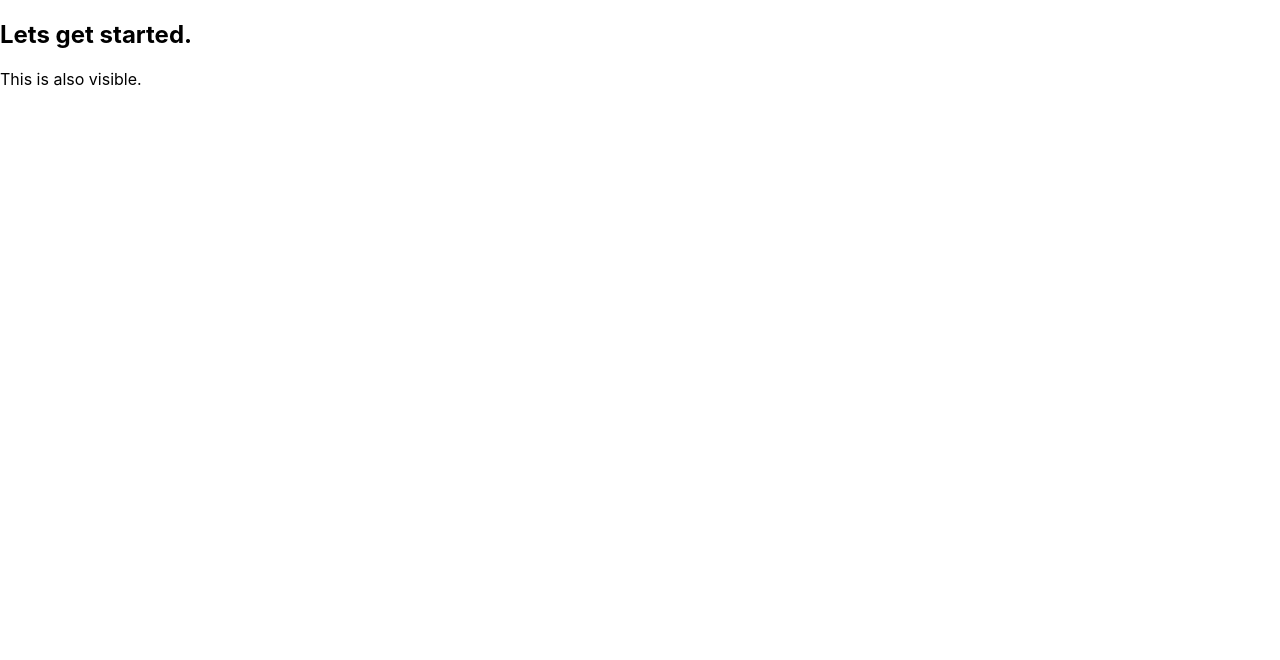
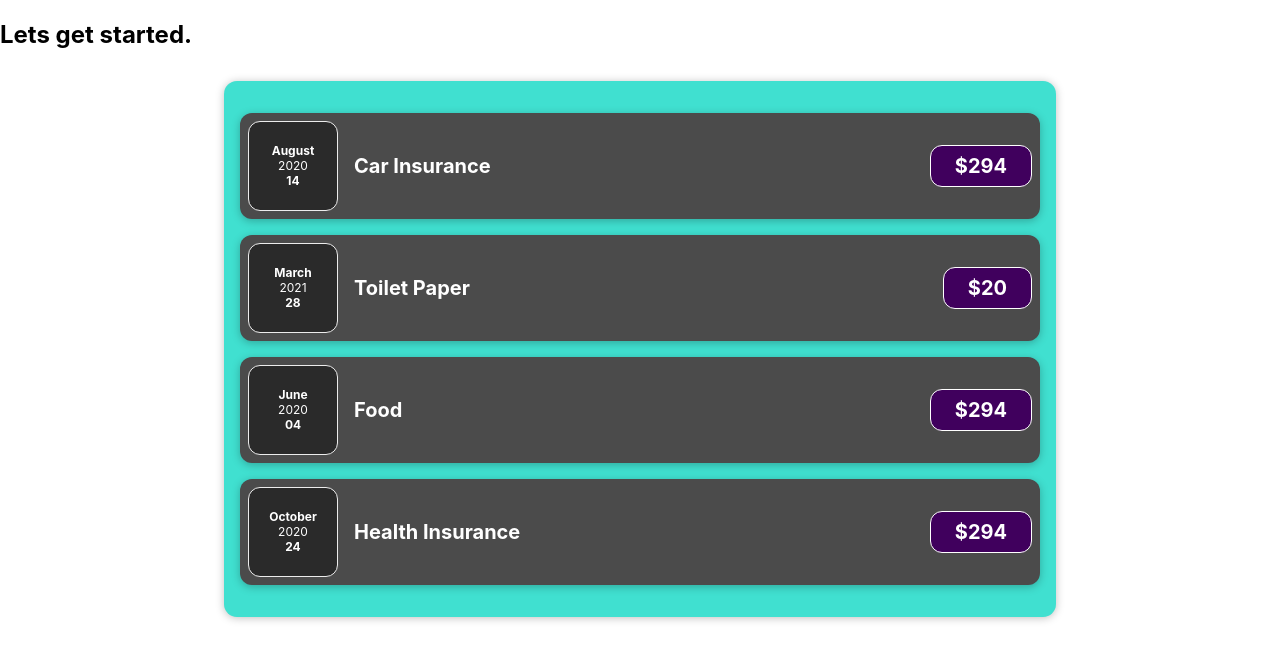
Before and after one commit to Aiken692/Expense_Monitor, a React (Create React App) app: page / in a window 1280 px wide. Shown: the top 660 px of the page. Built offline with nearby package versions, Linux system fonts and the light colour scheme.

Commit message:
Refactoring Assignment

```diff
--- a/src/App.js
+++ b/src/App.js
@@ -1,10 +1,18 @@
-import './App.css';
+import ExpenseList from "./components/ExpenseList";
+
 
 function App() {
+  const expense = [
+    {id: 'e1', title: 'Car Insurance', amount: 294, date: new Date(2020, 7, 14)},
+    {id: 'e2', title: 'Toilet Paper', amount: 20, date: new Date(2021, 2, 28)},
+    {id: 'e3', title: 'Food', amount: 294, date: new Date(2020, 5, 4)},
+    {id: 'e4', title: 'Health Insurance', amount: 294, date: new Date(2020, 9, 24)},
+  ];
+
   return (
     <div>
       <h2>Lets get started.</h2>
-      <p>This is also visible.</p>
+      <ExpenseList items={expense}/>
     </div>
   );
 }
--- /dev/null
+++ b/src/components/ExpenseDate.css
@@ -0,0 +1,26 @@
+.expense-date {
+    display: flex;
+    flex-direction: column;
+    width: 5.5rem;
+    height: 5.5rem;
+    border: 1px solid #ececec;
+    background-color: #2a2a2a;
+    color: white;
+    border-radius: 12px;
+    align-items: center;
+    justify-content: center;
+}
+
+.expense-date__month {
+    font-size: 0.75rem;
+    font-weight: bold;
+}
+
+.expense-date__year {
+    font-size: 0.75rem;
+}
+
+.expense-date__day {
+    font-size: 0.75rem;
+    font-weight: bold;
+}
--- /dev/null
+++ b/src/components/ExpenseDate.js
@@ -0,0 +1,17 @@
+import './ExpenseDate.css';
+
+function ExpenseDate(props) {
+    const month = props.date.toLocaleString('en-US', { month: 'long'});
+    const day = props.date.toLocaleString('en-US', { day: '2-digit'});
+    const year = props.date.getFullYear();
+
+    return (
+        <div className="expense-date">
+            <div className="expense-date__month">{month}</div>
+            <div className="expense-date__year">{year}</div>
+            <div className="expense-date__day">{day}</div>
+        </div>
+    );
+}
+
+export default ExpenseDate;
--- /dev/null
+++ b/src/components/ExpenseItem.css
@@ -0,0 +1,61 @@
+.expense-item {
+    display: flex;
+    justify-content: space-between;
+    align-items: center;
+    box-shadow: 0 2px 8px rgb(0, 0, 0, 0.25);
+    padding: 0.5rem;
+    margin: 1rem 0;
+    border-radius: 12px;
+    background-color: #4b4b4b;
+}
+
+.expense-item__description {
+display: flex;
+flex-direction: column;
+gap: 1rem;
+align-items: flex-end;
+flex-flow: column-reverse;
+justify-content: flex-start;
+flex: 1;
+}
+
+.expense-item h2 {
+    color: #3a3a3a;
+    font-size: 1rem;
+    flex: 1;
+    margin: 0 1rem;
+    color: white;
+}
+
+.expense-item__price {
+    font-size: 1rem;
+    font-weight: bold;
+    color: white;
+    background-color: #40005d;
+    border: 1px solid white;
+    padding: 0.5rem;
+    border-radius: 12px;
+}
+
+@media (min-width: 580px) {
+    .expense-item__description {
+        flex-direction: row;
+        align-items: center;
+        justify-content: flex-start;
+        flex: 1;
+    }
+
+    .expense-item__description h2 {
+        font-size: 1.25rem;
+    }
+
+    .expense-item__price {
+        font-size: 1.25rem;
+    }
+
+    .expense-item__price{
+        font-size: 1.25rem;
+        padding: 0.5rem 1.5rem;
+    }
+
+}
--- a/src/components/ExpenseItem.js
+++ b/src/components/ExpenseItem.js
@@ -0,0 +1,21 @@
+import "./ExpenseItem.css";
+import ExpenseDate from "./ExpenseDate";
+
+
+
+function ExpenseItem(props) {
+
+
+
+    return (
+    <div className="expense-item">
+        <ExpenseDate date={props.date}/>
+        <div className="expense-item__description">
+            <h2>{props.title}</h2>
+            <div className="expense-item__price">${props.amount}</div>
+        </div>
+    </div>
+    );
+}
+
+export default ExpenseItem;
--- /dev/null
+++ b/src/components/ExpenseList.css
@@ -0,0 +1,9 @@
+.expenses {
+    padding: 1rem;
+    background-color: turquoise;
+    max-width: 95%;
+    border-radius: 13px;
+    box-shadow: 0 1px 8px rgb(0, 0, 0, 0.25);
+    margin: 2rem auto;
+    width: 50rem;
+}
--- /dev/null
+++ b/src/components/ExpenseList.js
@@ -0,0 +1,16 @@
+import React from 'react'
+import ExpenseItem from './ExpenseItem';
+import './ExpenseList.css';
+
+const ExpenseList = (props) => {
+    return (
+        <div className="expenses">
+            <ExpenseItem title={props.items[0].title} amount={props.items[0].amount} date={props.items[0].date}></ExpenseItem>
+            <ExpenseItem title={props.items[1].title} amount={props.items[1].amount} date={props.items[1].date}></ExpenseItem>
+            <ExpenseItem title={props.items[2].title} amount={props.items[2].amount} date={props.items[2].date}></ExpenseItem>
+            <ExpenseItem title={props.items[3].title} amount={props.items[3].amount} date={props.items[3].date}></ExpenseItem>
+        </div>
+    )
+}
+
+export default ExpenseList
```
